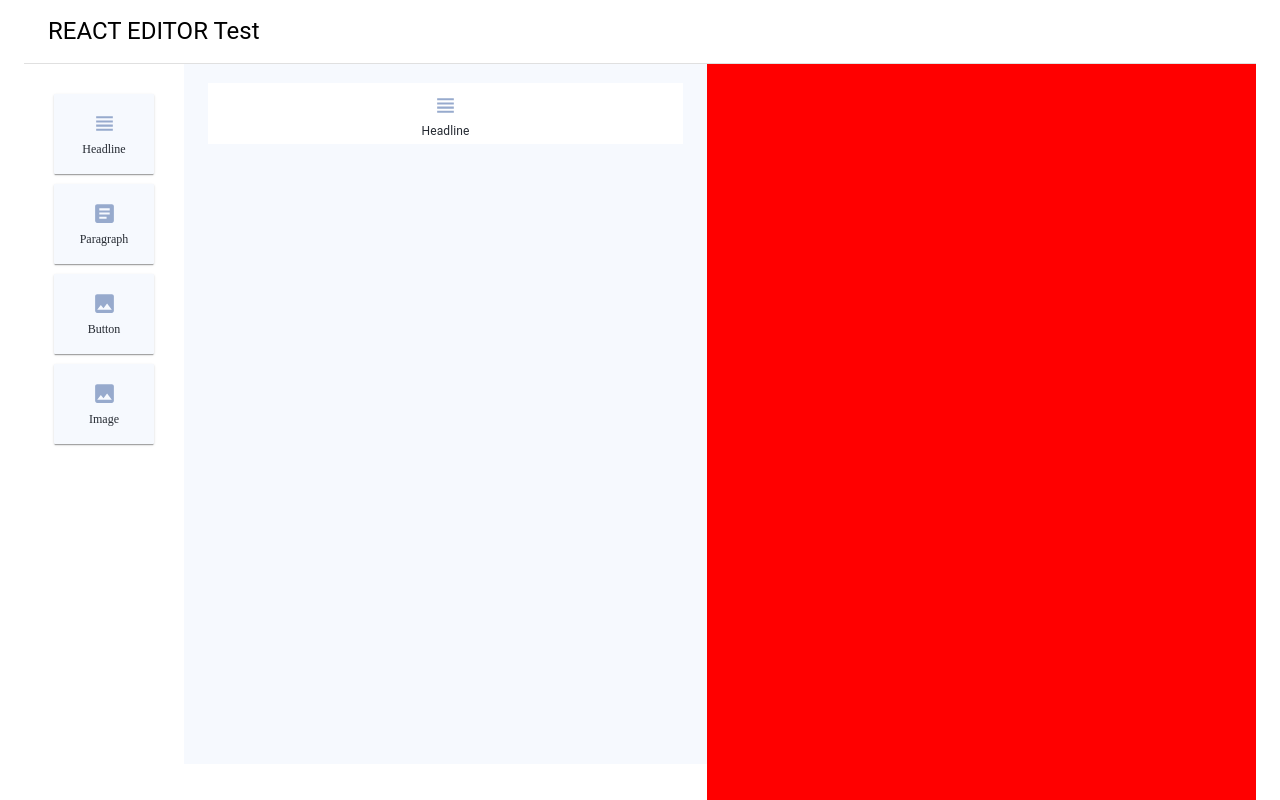
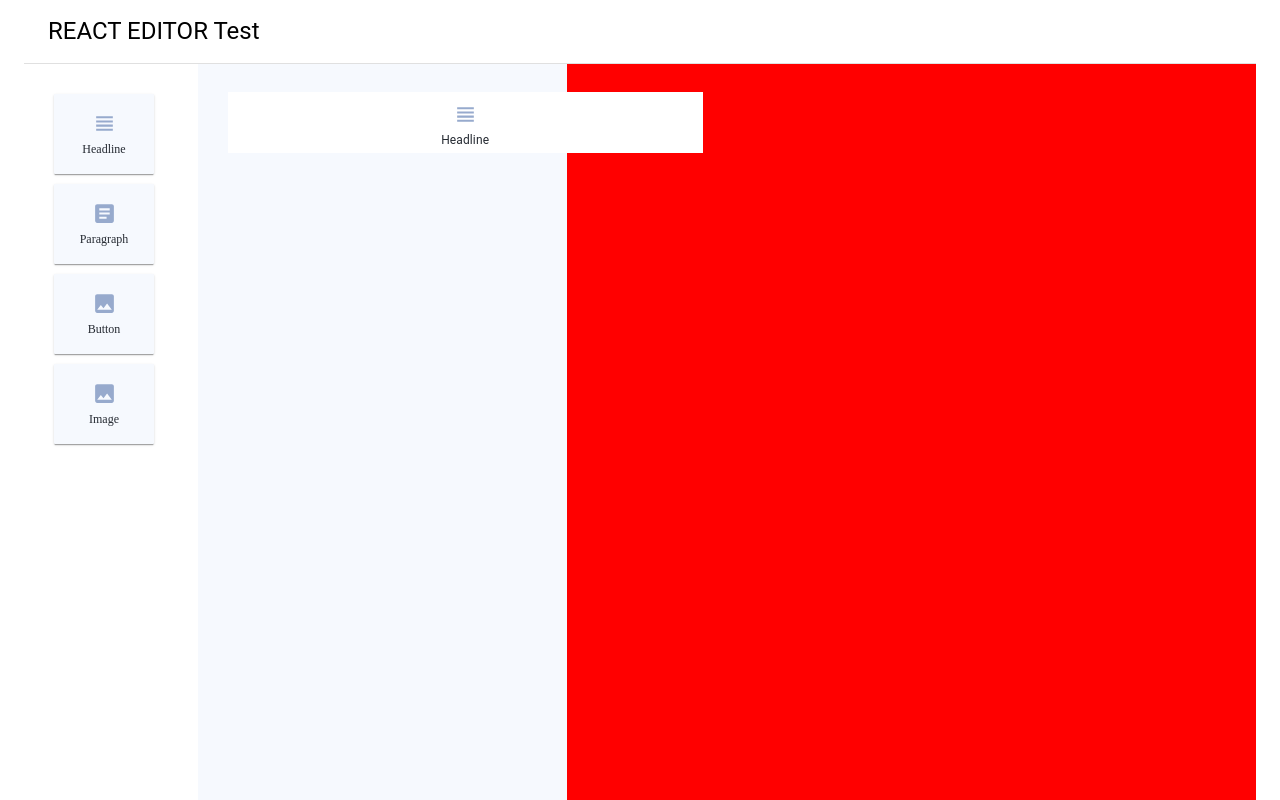
Before and after one commit to DmytroSerdiukov/react-editor, a React (Create React App) app: page / in a window 1280 px wide. Built offline with nearby package versions, Linux system fonts and the light colour scheme.

Commit message:
refactor: EditZone styles

```diff
--- a/src/components/EditZone/index.tsx
+++ b/src/components/EditZone/index.tsx
@@ -1,19 +1,19 @@
 import React, { FC } from "react";
-import Container from "@mui/material/Container";
+import Box from "@mui/material/Box";
 import EditItem from "./EditItem";
 
 const EditZone: FC = (): JSX.Element => {
   return (
-    <Container
+    <Box
       sx={{
         backgroundColor: "#F6F9FE",
-        height: 700,
-        width: 530,
-        paddingTop: 2,
+        height: "100%",
+        width: "30%",
+        padding: "25px 30px",
       }}
     >
       <EditItem title="Headline" />
-    </Container>
+    </Box>
   );
 };
 
```
